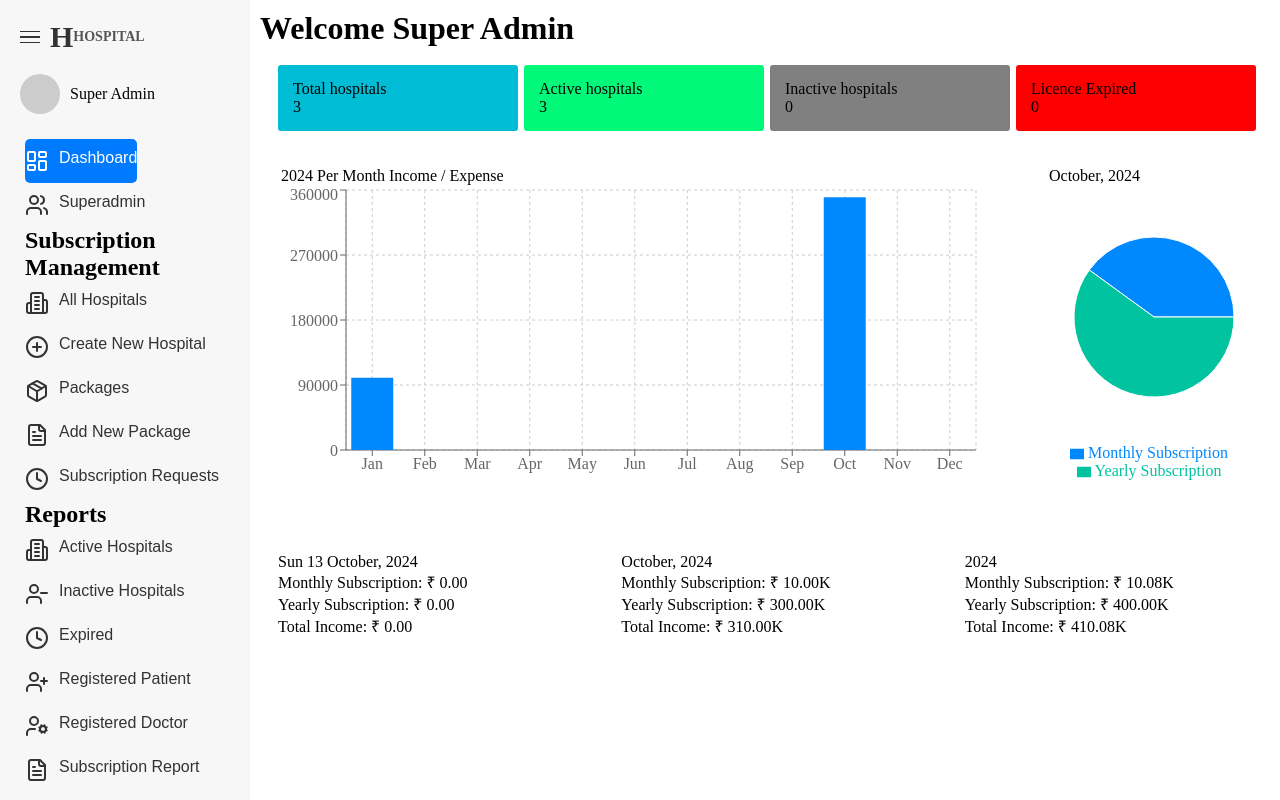
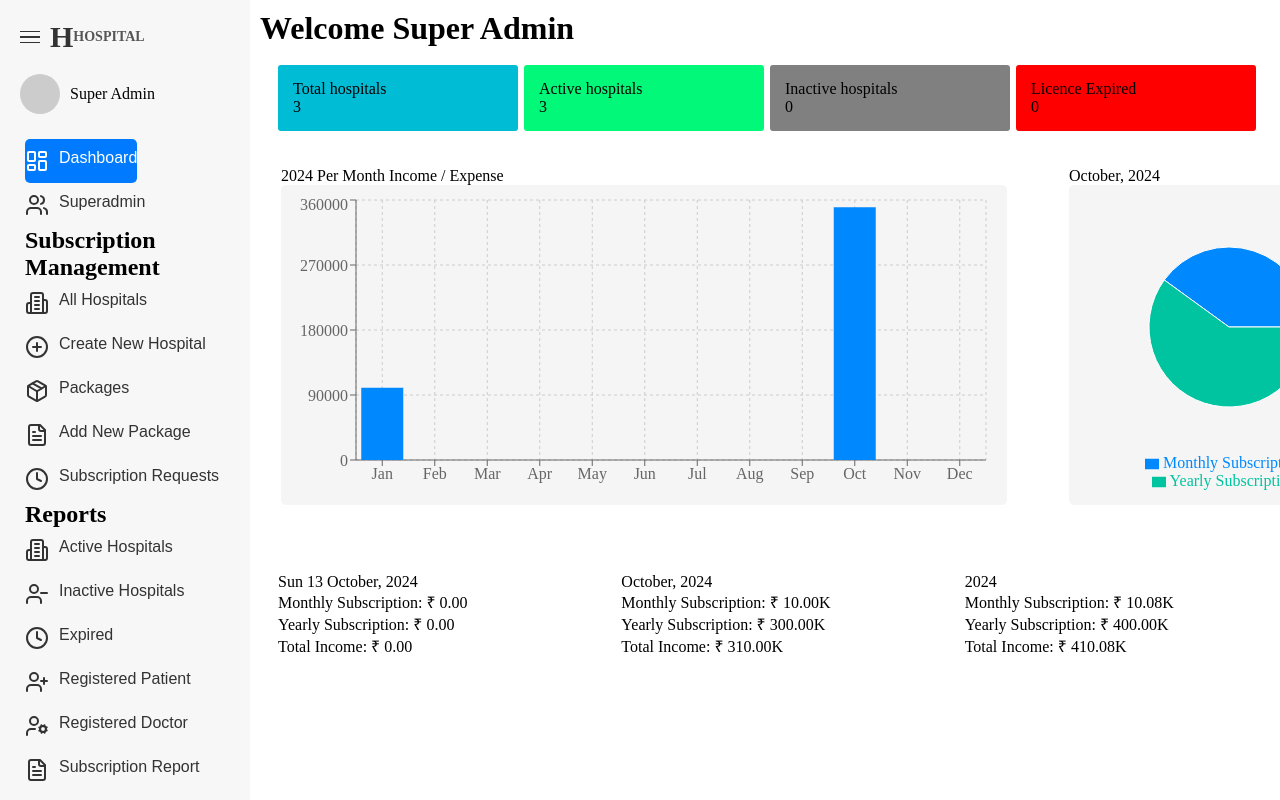
Before and after one commit to Manoj-kumar2305/Hospital_Management_System, a Next.js app: page /admin in a window 1280 px wide. Built offline with nearby package versions, Linux system fonts and the light colour scheme.

Commit message:
final changes to charts

```diff
--- a/src/app/admin/page.js
+++ b/src/app/admin/page.js
@@ -131,7 +131,7 @@ export default function Dashboard() {
                   </CardTitle>
                 </CardHeader>
                 <CardContent className={styles.chartContainer}>
-                  <ResponsiveContainer width="100%" height={300}>
+                  <ResponsiveContainer width={300} height={300}>
                     <PieChart>
                       <Pie
                         data={pieData}
--- a/src/app/admin/page.module.css
+++ b/src/app/admin/page.module.css
@@ -49,6 +49,13 @@
   }
 }
 
+.chartContainer{
+  padding: 10px;
+  border-radius: 5px;
+  background-color: #f5f5f5;
+  width: 100%;
+}
+
 .footerGrid {
   display: grid;
   grid-template-columns: 1fr;
```
